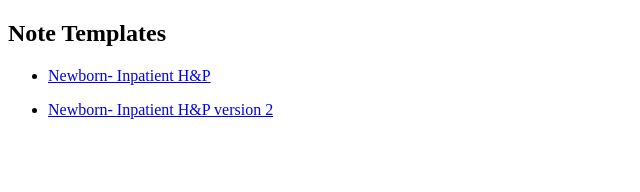
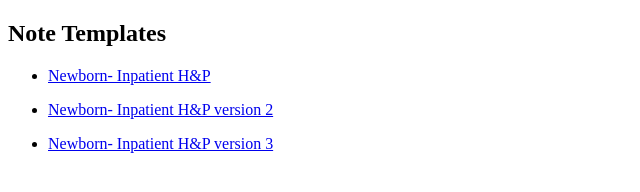
Before and after one commit to resprojects/resprojects, a plain HTML site: page index.html in a window 1280 px wide. Shown: the whole page, without its empty margins (0-640 px from the left). Drawn offline with Linux system fonts and the light colour scheme.

Commit message:
Update index.html

```diff
--- a/index.html
+++ b/index.html
@@ -12,8 +12,12 @@
       <li id= "newborn-inpt"> <a href = "newborninpthp.html">Newborn- Inpatient H&P </a> </li>
     </ul>
 
-  <ul>
+    <ul>
       <li id= "newborn-inpt2"> <a href = "newborninpthp2.html">Newborn- Inpatient H&P version 2 </a> </li>
+    </ul>
+
+    <ul>
+      <li id= "newborn-inpt3"> <a href = "newborninpthp3.html">Newborn- Inpatient H&P version 3 </a> </li>
     </ul>
 
  </body>
```
